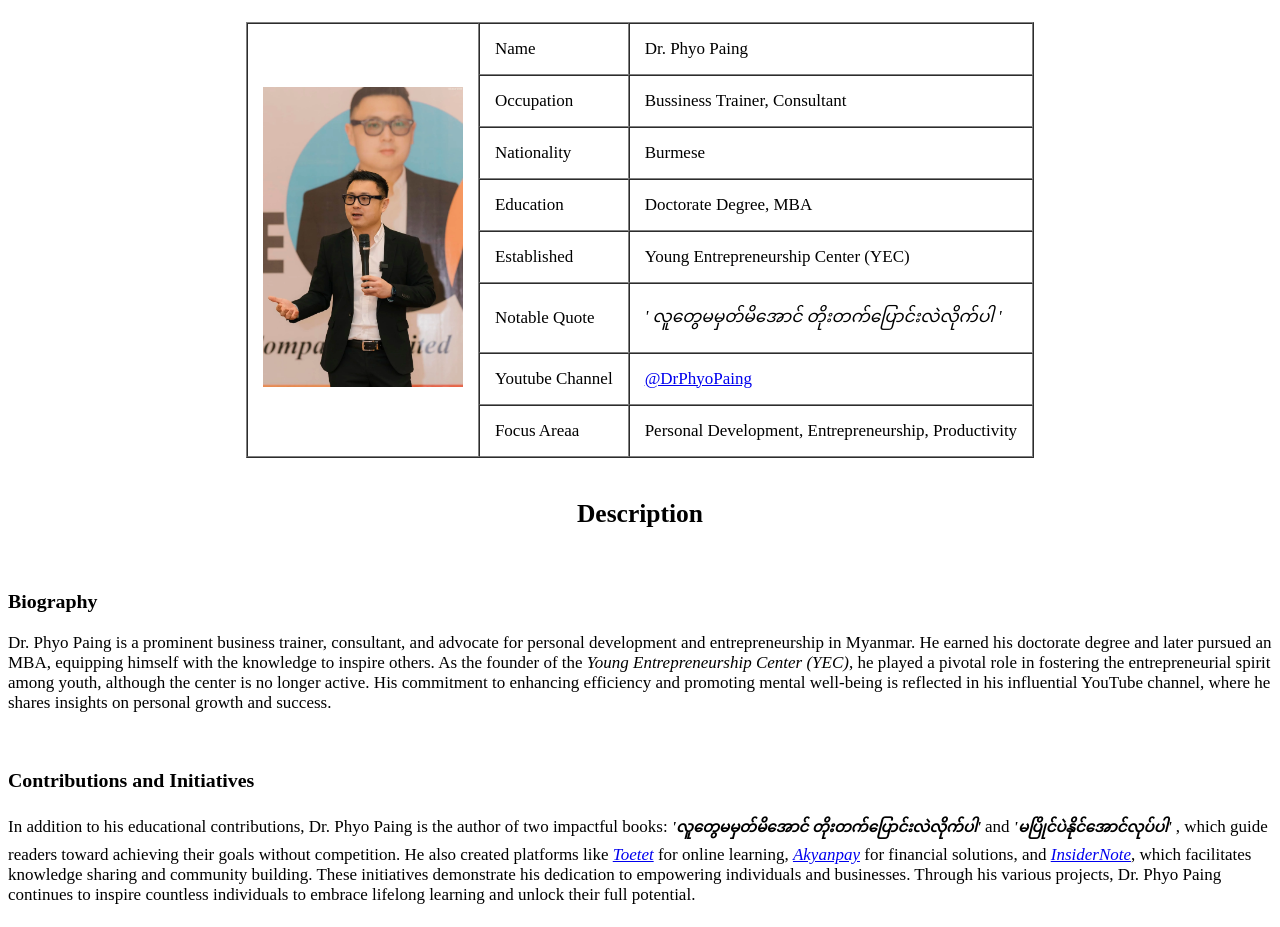
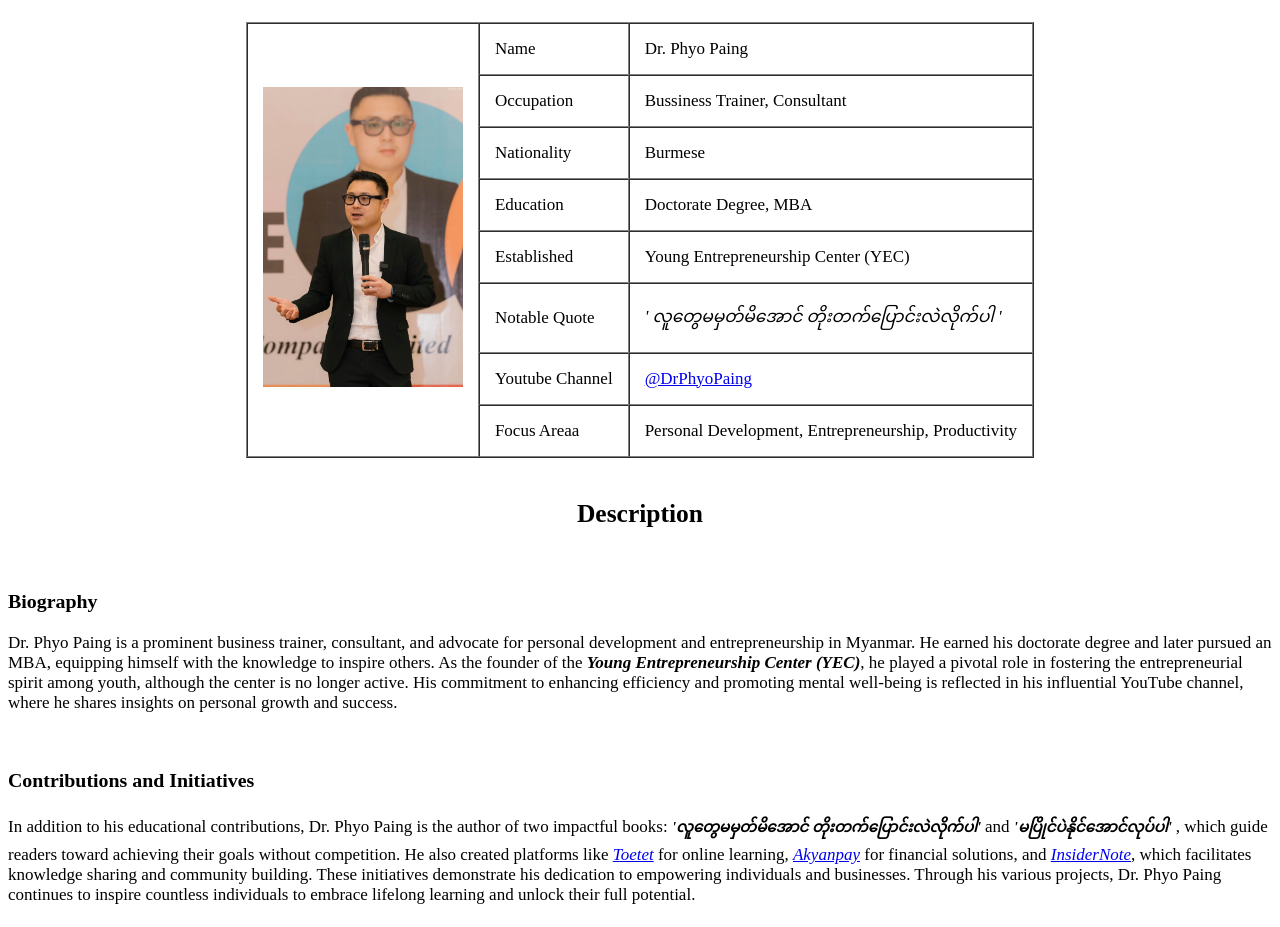
Before and after one commit to SawKyiOoAung/SawKyiOoAung.github.io, a plain HTML site: page HTML/HTML_PROJECT/project_description.html in a window 1280 px wide. Shown: the part 170-1097 px from the top of the page. Drawn offline with Linux system fonts and the light colour scheme.

Commit message:
HTML only Project

```diff
--- a/HTML/HTML_PROJECT/project_description.html
+++ b/HTML/HTML_PROJECT/project_description.html
@@ -66,7 +66,7 @@
 
         <h1 align="center">Description</h1><br>
         <h3>Biography</h3>
-        <p>Dr. Phyo Paing is a prominent business trainer, consultant, and advocate for personal development and entrepreneurship in Myanmar. He earned his doctorate degree and later pursued an MBA, equipping himself with the knowledge to inspire others. As the founder of the <i>Young Entrepreneurship Center (YEC)</i>, he played a pivotal role in fostering the entrepreneurial spirit among youth, although the center is no longer active. His commitment to enhancing efficiency and promoting mental well-being is reflected in his influential YouTube channel, where he shares insights on personal growth and success.</p>
+        <p>Dr. Phyo Paing is a prominent business trainer, consultant, and advocate for personal development and entrepreneurship in Myanmar. He earned his doctorate degree and later pursued an MBA, equipping himself with the knowledge to inspire others. As the founder of the <b><i>Young Entrepreneurship Center (YEC)</i></b>, he played a pivotal role in fostering the entrepreneurial spirit among youth, although the center is no longer active. His commitment to enhancing efficiency and promoting mental well-being is reflected in his influential YouTube channel, where he shares insights on personal growth and success.</p>
         <br>
         <h3>Contributions and Initiatives</h3>
         <p>
```
